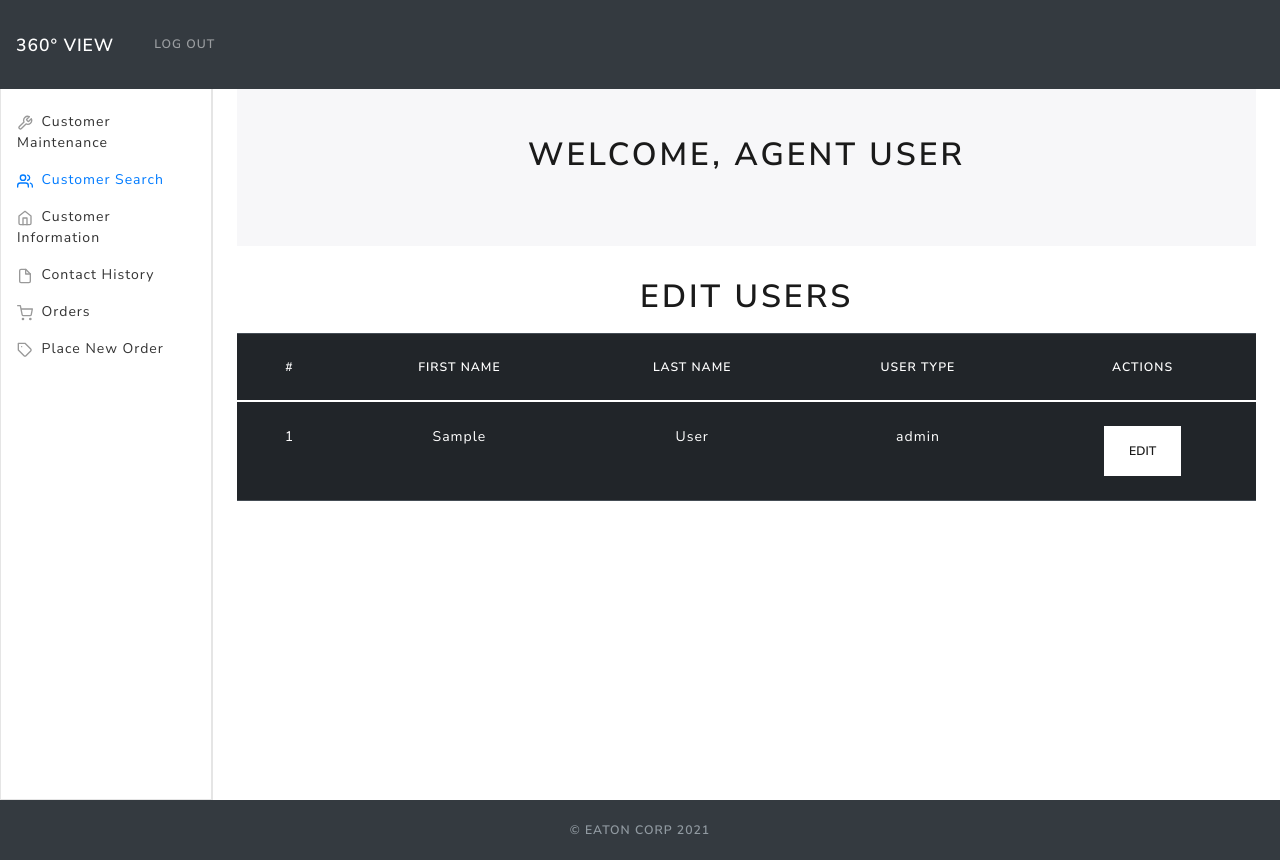
After one commit to Virbil/360_View, a Django app: template myCRM_app/templates/maintenance.html in a window 1280 px wide. The commit adds this page. Run offline with Django 3.2, Linux system fonts and the light colour scheme; the template is opened without the code that fills it: values that come from a table or form of the project are taken from there, others are empty; tables that the repository leaves empty hold one stand-in row (values such as "Sample post"); some libraries are stand-ins or nearby versions.

Commit message:
added User maintenance page and user types

```diff
--- a/login_reg_app/models.py
+++ b/login_reg_app/models.py
@@ -67,6 +67,7 @@ class User(models.Model):
     email = models.EmailField(max_length=255)
     birthday = models.DateField()
     password = models.CharField(max_length=100)
+    user_type = models.CharField(max_length=255, default="agent")
     created_at = models.DateTimeField(auto_now_add=True)
     updated_at = models.DateTimeField(auto_now=True)
 
--- /dev/null
+++ b/myCRM_app/templates/edit-user-modal.html
@@ -0,0 +1,50 @@
+<!-- Edit/Delete User Modal -->
+<div class="modal fade" id="editUserModal{{user.id}}" tabindex="-1" aria-labelledby="exampleModalLabel" aria-hidden="true">
+    <div class="modal-dialog">
+        <div class="modal-content">
+            <div class="modal-header modal-header-colored">
+                <h3 class="modal-title">Edit/Delete a User</h3>
+            </div>
+            <div class="modal-body">
+                <form class="form-edit-user" id="user_form" action="{% url 'edit_user_info' user_id=user.id %}" method="POST" autocomplete="off">
+                    {% csrf_token %}
+                    <div class="form-group row">
+                        <div class="input-group-prepend col-sm-4">
+                            <span class="input-group-text">First Name: </span>
+                        </div>
+                        <div class="col-8">
+                            <input type="text" id="first_name" name="first_name" class="form-control" value="{{ user.first_name }}" readonly>
+                        </div>
+                    </div>
+                    <div class="form-group row">
+                        <div class="input-group-prepend col-sm-4">
+                            <span class="input-group-text">Last Name: </span>
+                        </div>
+                        <div class="col-8">
+                            <input type="text" id="last_name" name="last_name" class="form-control" value="{{ user.last_name }}" readonly>
+                        </div>
+                    </div>
+                    <div class="form-group row">
+                        <div class="input-group-prepend col-sm-4">
+                            <span class="input-group-text">Email: </span>
+                        </div>
+                        <div class="col-8">
+                            <input type="email" id="email" name="email" class="form-control" value="{{ user.email }}">
+                        </div>
+                    </div>
+                    <div class="form-group row">
+                        <div class="input-group-prepend col-sm-4">
+                            <span class="input-group-text">User Type: </span>
+                        </div>
+                        <div class="form-group col-8 date">
+                            <input type="text" id="user_type" name="user_type" class="form-control" value="{{ user.user_type }}">
+                        </div>
+                    </div>
+                    <button class="btn btn-primary mr-2" type="submit">Edit User</button>
+                    <button class="btn btn-danger mr-2" type="submit"><a href="{% url 'delete_user' user_id=user.id %}">Delete User</a></button>
+                    <button class='btn btn-secondary' type='submit' data-dismiss='modal'>Cancel</button>
+                </form>
+            </div>
+        </div>
+    </div>
+</div>
--- /dev/null
+++ b/myCRM_app/templates/maintenance.html
@@ -0,0 +1,89 @@
+<!DOCTYPE html>
+<html lang="en">
+<head>
+    <meta charset="UTF-8">
+    <meta http-equiv="X-UA-Compatible" content="IE=edge">
+    <meta name="viewport" content="width=device-width, initial-scale=1.0">
+
+    <!-- <link rel="stylesheet" href="https://stackpath.bootstrapcdn.com/bootstrap/4.5.2/css/bootstrap.min.css" integrity="sha384-JcKb8q3iqJ61gNV9KGb8thSsNjpSL0n8PARn9HuZOnIxN0hoP+VmmDGMN5t9UJ0Z" crossorigin="anonymous"> -->
+    <link rel="stylesheet" href="https://cdn.jsdelivr.net/npm/bootstrap@5.0.1/dist/css/bootstrap.min.css" integrity="undefined" crossorigin="anonymous">
+    <link rel="stylesheet" href="https://cdn.jsdelivr.net/npm/bootswatch@4.5.2/dist/lux/bootstrap.min.css" integrity="undefined" crossorigin="anonymous">
+
+    {% load static %}
+    <link rel="stylesheet" href="{% static 'css/styles.css' %}">
+
+    <title>360&deg; View</title>
+</head>
+<body class="text-center d-flex flex-column min-vh-100" style="padding-top: 3.5rem;">
+    {% include "top-nav.html" %}
+
+    <div class="container-fluid">
+        <div class="row">
+            {% include "side-nav.html" %}
+
+            <main role="main" class="col-md-9 ml-sm-auto col-lg-10 pt-3 px-4">
+                <div class="jumbotron h2">
+                        <h1 class="cover-heading">Welcome, Agent {{ user_info.last_name }}</h1>
+                </div>
+
+                <div class="container">
+                    <div class="row">
+                        <h1 class="cover mb-3">Edit Users</h1>
+
+                        <table class="table table-dark">
+                            <thead>
+                                <tr>
+                                    <th scope="col" hidden>ID</th>
+                                    <th scope="col">#</th>
+                                    <th scope="col">First Name</th>
+                                    <th scope="col">Last Name</th>
+                                    <th scope="col">User Type</th>
+                                    <th scope="col">Actions</th>
+                                </tr>
+                            </thead>
+                            <tbody>
+                                {% for user in all_users %}
+                                <tr>
+                                    <td hidden id="user_info">{{ user.id }}</td>
+                                    <td scope="row">{{ forloop.counter }}</td>
+                                    <td>{{ user.first_name }}</td>
+                                    <td>{{ user.last_name }}</td>
+                                    <td>{{ user.user_type }}</td>
+                                    <td><button class="btn btn-secondary btnEditUser" id="{{user.id}}">Edit</button></td>
+
+                                    {% include "edit-user-modal.html" %}
+                                </tr>
+                                {% endfor %}
+                            </tbody>
+                        </table>
+                    </div>
+                </div>
+
+            </main>
+        </div>
+    </div>
+
+    {% include "footer.html" %}
+
+    <!-- Optional JavaScript -->
+    <!-- jQuery first, then Popper.js, then Bootstrap JS -->
+    <script src="https://ajax.googleapis.com/ajax/libs/jquery/3.6.0/jquery.min.js"></script>
+    <script src="https://cdn.jsdelivr.net/npm/popper.js@1.16.1/dist/umd/popper.min.js" integrity="sha384-9/reFTGAW83EW2RDu2S0VKaIzap3H66lZH81PoYlFhbGU+6BZp6G7niu735Sk7lN" crossorigin="anonymous"></script>
+    <script src="https://stackpath.bootstrapcdn.com/bootstrap/4.5.2/js/bootstrap.min.js" integrity="sha384-B4gt1jrGC7Jh4AgTPSdUtOBvfO8shuf57BaghqFfPlYxofvL8/KUEfYiJOMMV+rV" crossorigin="anonymous"></script>
+
+
+    <!-- Icons -->
+    <script src="https://unpkg.com/feather-icons/dist/feather.min.js"></script>
+
+    <script>
+        feather.replace()
+
+        $(document).ready(function() {
+            $('.btnEditUser').click(function() {
+                $('#editUserModal' + this.id).modal('toggle');
+            })
+        })
+    </script>
+
+</body>
+</html>
--- a/myCRM_app/templates/side-nav.html
+++ b/myCRM_app/templates/side-nav.html
@@ -1,6 +1,14 @@
 <nav class="col-md-2 d-none d-md-block bg-light sidebar text-left">
     <div class="sidebar-sticky">
         <ul class="nav flex-column mt-5">
+            {% if user_info.user_type == "admin" %}
+            <li class="nav-item">
+                <a class="nav-link" id="home_flush" href="/customer/maintenance">
+                    <span data-feather="tool"></span>
+                    Customer Maintenance
+                </a>
+            </li>
+            {% endif %}
             <li class="nav-item">
                 <a class="nav-link active" id="home_flush" href="/customer">
                     <span data-feather="users"></span>
--- a/myCRM_app/urls.py
+++ b/myCRM_app/urls.py
@@ -4,6 +4,9 @@ from . import views
 urlpatterns = [
     path('', views.home),
     path('add', views.add_customer),
+    path('maintenance', views.maintain_users),
+    path('users/<int:user_id>/edit', views.edit_user, name="edit_user_info"),
+    path('users/<int:user_id>/delete', views.delete_user, name="delete_user"),
     path('search/<str:info_provided>', views.search),
     path('info/<int:customer_id>', views.customer_info),
     path('edit-info/<int:customer_id>', views.edit_customer_info),
```
Also changed, not shown: myCRM_app/templates/home.html (+2 -5 lines), myCRM_app/views.py (+44 -6 lines), login_reg_app/migrations/0004_user_user_type.py (added).
